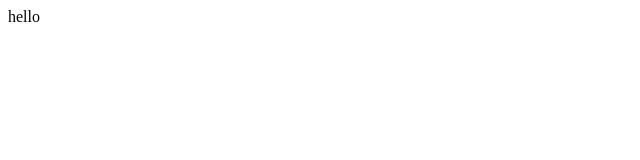
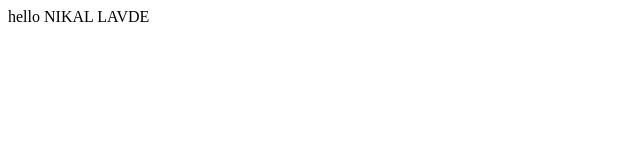
Before and after one commit to aman007-cpu/testing, a plain HTML site: page index.html in a window 1280 px wide. Shown: the whole page, without its empty margins (0-640 px from the left). Drawn offline with Linux system fonts and the light colour scheme.

Commit message:
DEKHHAAAA

```diff
--- a/index.html
+++ b/index.html
@@ -9,5 +9,6 @@
 <body>
     hello
 
+     NIKAL LAVDE
 </body>
 </html>
```
